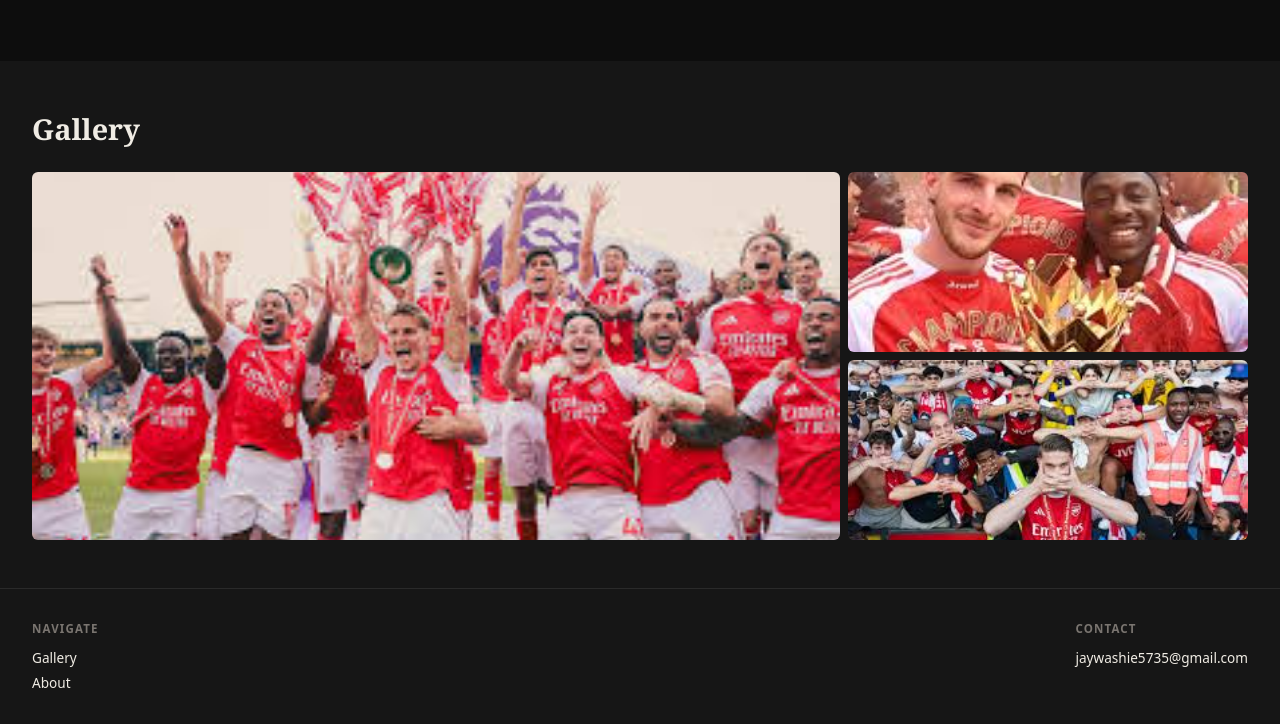
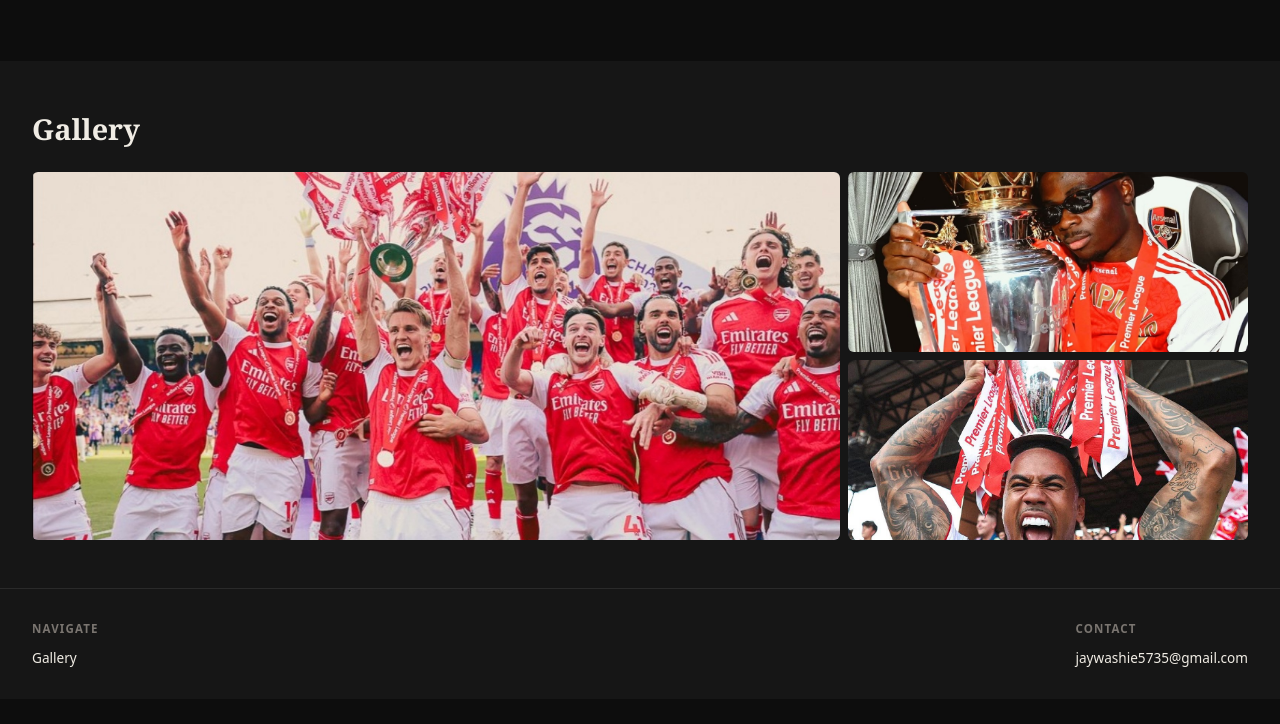
Before and after one commit to Jaywashie/arsenal, a plain HTML site: page index.html in a window 1280 px wide. Shown: the part 320-1044 px from the top of the page. After the commit the page ends 1019 px from the top, so only its background shows below. Drawn offline with Linux system fonts and the light colour scheme.

Commit message:
"Add photos"

```diff
--- a/index.html
+++ b/index.html
@@ -143,16 +143,16 @@
   <h2>Gallery</h2>
   <div class="gallery-grid">
     <div class="tile g1">
-      <img src="ars1.jpg" alt="Photo 1" />
+      <img src="arsenal2.jpg" alt="Photo 1" />
       <div class="caption">PREMIER LEAGUE CHAMPIONS</div>
     </div>
     <div class="tile g2">
-      <img src="ars2.jpg" alt="Photo 2" />
-      <div class="caption">BEST CDM AND CAM</div>
+      <img src="arsenal1.jpg" alt="Photo 2" />
+      <div class="caption">BEST WINGER</div>
     </div>
     <div class="tile g3">
-      <img src="ars3.jpg " alt="Photo 3" />
-      <div class="caption">MASK MAN</div>
+      <img src="arsenal3.jpg " alt="Photo 3" />
+      <div class="caption">WALL</div>
     </div>
   </div>
 </section>
@@ -162,7 +162,6 @@
     <h4>Navigate</h4>
     <ul>
       <li><a href="#gallery">Gallery</a></li>
-      <li><a href="#about">About</a></li>
     </ul>
   </div>
   <div>
```
Also changed, not shown: ars1.jpg (deleted), ars2.jpg (deleted), ars3.jpg (deleted), arsenal1.jpg (added), arsenal2.jpg (added), arsenal3.jpg (added).
